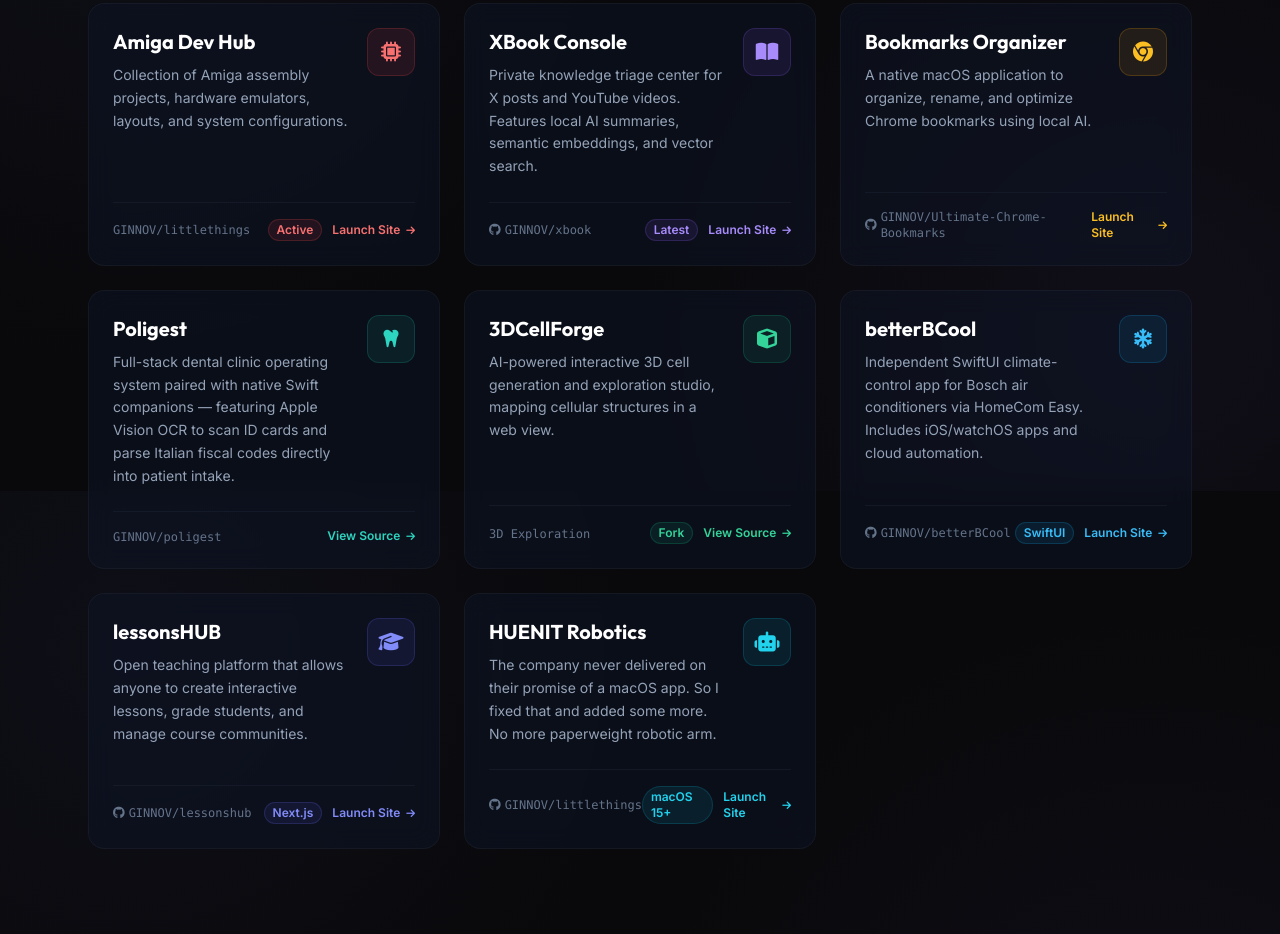
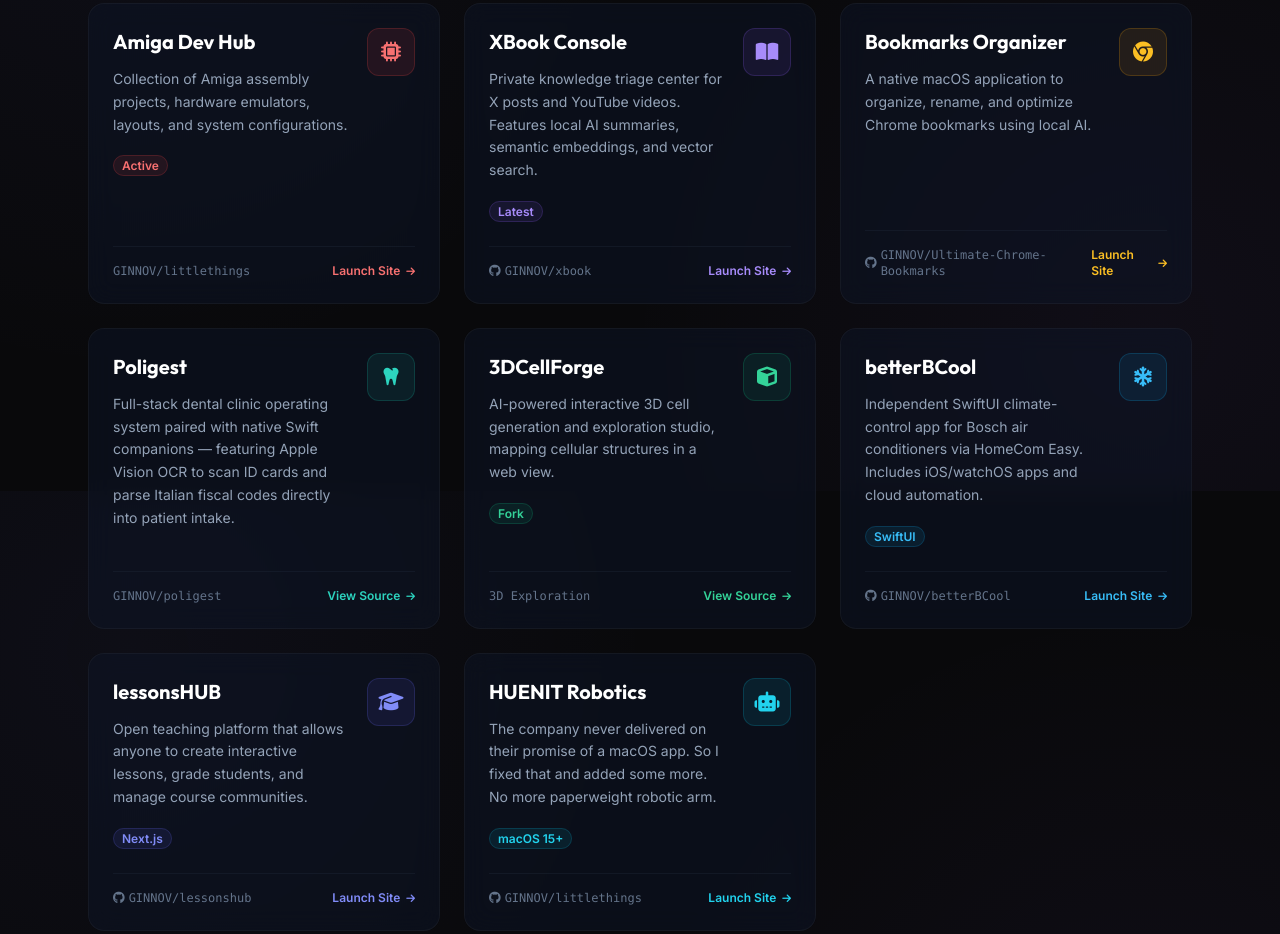
Before and after one commit to GINNOV/GINNOV.github.io, a plain HTML site: page index.html in a window 1280 px wide. Shown: the part 309-1243 px from the top of the page. Drawn offline with nearby package versions, Linux system fonts and the light colour scheme.

Commit message:
Move status badge directly below description text

```diff
--- a/index.html
+++ b/index.html
@@ -77,13 +77,16 @@
         <!-- Project 1: Amiga Dev Hub (littlethings) -->
         <article class="glass-card rounded-2xl p-6 flex flex-col justify-between group" id="project-amiga">
           <div class="flex items-start justify-between gap-4">
-            <div class="space-y-2 flex-1">
+            <div class="space-y-3 flex-1">
               <h2 class="text-xl font-bold text-white font-display">
                 Amiga Dev Hub
               </h2>
               <p class="text-sm text-slate-400 leading-relaxed">
                 Collection of Amiga assembly projects, hardware emulators, layouts, and system configurations.
               </p>
+              <div class="pt-1">
+                <span class="text-xs px-2 py-0.5 rounded-full bg-red-500/10 border border-red-500/20 text-red-400 font-semibold">Active</span>
+              </div>
             </div>
             <div class="w-12 h-12 rounded-xl bg-red-500/10 border border-red-500/20 flex items-center justify-center text-red-400 group-hover:scale-110 transition-transform flex-shrink-0">
               <i class="fas fa-microchip text-xl"></i>
@@ -91,25 +94,25 @@
           </div>
           <div class="mt-6 flex items-center justify-between border-t border-slate-800/40 pt-4">
             <span class="text-xs text-slate-500 font-mono">GINNOV/littlethings</span>
-            <div class="flex items-center gap-2.5">
-              <span class="text-xs px-2 py-0.5 rounded-full bg-red-500/10 border border-red-500/20 text-red-400 font-semibold">Active</span>
             <a href="/littlethings/amiga/index.html" class="inline-flex items-center gap-1.5 text-xs font-semibold text-red-400 hover:text-red-300 hover:underline transition-all">
               Launch Site <i class="fas fa-arrow-right text-[10px]"></i>
             </a>
-            </div>
           </div>
         </article>
 
         <!-- Project 2: XBook Console -->
         <article class="glass-card rounded-2xl p-6 flex flex-col justify-between group animate-fade-in" id="project-xbook">
           <div class="flex items-start justify-between gap-4">
-            <div class="space-y-2 flex-1">
+            <div class="space-y-3 flex-1">
               <h2 class="text-xl font-bold text-white font-display">
                 XBook Console
               </h2>
               <p class="text-sm text-slate-400 leading-relaxed">
                 Private knowledge triage center for X posts and YouTube videos. Features local AI summaries, semantic embeddings, and vector search.
               </p>
+              <div class="pt-1">
+                <span class="text-xs px-2 py-0.5 rounded-full bg-violet-500/10 border border-violet-500/20 text-violet-400 font-semibold">Latest</span>
+              </div>
             </div>
             <div class="w-12 h-12 rounded-xl bg-violet-500/10 border border-violet-500/20 flex items-center justify-center text-violet-400 group-hover:scale-110 transition-transform flex-shrink-0">
               <i class="fas fa-book-open text-xl"></i>
@@ -119,19 +122,16 @@
             <a href="https://github.com/GINNOV/xbook" target="_blank" class="text-xs text-slate-500 hover:text-slate-400 font-mono flex items-center gap-1 transition-all">
               <i class="fab fa-github"></i> GINNOV/xbook
             </a>
-            <div class="flex items-center gap-2.5">
-              <span class="text-xs px-2 py-0.5 rounded-full bg-violet-500/10 border border-violet-500/20 text-violet-400 font-semibold">Latest</span>
             <a href="/littlethings/xbook.html" class="inline-flex items-center gap-1.5 text-xs font-semibold text-violet-400 hover:text-violet-300 hover:underline transition-all">
               Launch Site <i class="fas fa-arrow-right text-[10px]"></i>
             </a>
-            </div>
           </div>
         </article>
 
         <!-- Project 3: Ultimate Chrome Bookmarks -->
         <article class="glass-card rounded-2xl p-6 flex flex-col justify-between group" id="project-bookmarks">
           <div class="flex items-start justify-between gap-4">
-            <div class="space-y-2 flex-1">
+            <div class="space-y-3 flex-1">
               <h2 class="text-xl font-bold text-white font-display">
                 Bookmarks Organizer
               </h2>
@@ -147,18 +147,16 @@
             <a href="https://github.com/GINNOV/Ultimate-Chrome-Bookmarks" target="_blank" class="text-xs text-slate-500 hover:text-slate-400 font-mono flex items-center gap-1 transition-all">
               <i class="fab fa-github"></i> GINNOV/Ultimate-Chrome-Bookmarks
             </a>
-            <div class="flex items-center gap-2.5">
             <a href="/Ultimate-Chrome-Bookmarks/" class="inline-flex items-center gap-1.5 text-xs font-semibold text-amber-400 hover:text-amber-300 hover:underline transition-all">
               Launch Site <i class="fas fa-arrow-right text-[10px]"></i>
             </a>
-            </div>
           </div>
         </article>
 
         <!-- Project 4: Poligest -->
         <article class="glass-card rounded-2xl p-6 flex flex-col justify-between group" id="project-poligest">
           <div class="flex items-start justify-between gap-4">
-            <div class="space-y-2 flex-1">
+            <div class="space-y-3 flex-1">
               <h2 class="text-xl font-bold text-white font-display">
                 Poligest
               </h2>
@@ -172,24 +170,25 @@
           </div>
           <div class="mt-6 flex items-center justify-between border-t border-slate-800/40 pt-4">
             <span class="text-xs text-slate-500 font-mono">GINNOV/poligest</span>
-            <div class="flex items-center gap-2.5">
             <a href="https://github.com/GINNOV/poligest" target="_blank" class="inline-flex items-center gap-1.5 text-xs font-semibold text-teal-400 hover:text-teal-300 hover:underline transition-all">
               View Source <i class="fas fa-arrow-right text-[10px]"></i>
             </a>
-            </div>
           </div>
         </article>
 
         <!-- Project 5: 3DCellForge -->
         <article class="glass-card rounded-2xl p-6 flex flex-col justify-between group" id="project-cellforge">
           <div class="flex items-start justify-between gap-4">
-            <div class="space-y-2 flex-1">
+            <div class="space-y-3 flex-1">
               <h2 class="text-xl font-bold text-white font-display">
                 3DCellForge
               </h2>
               <p class="text-sm text-slate-400 leading-relaxed">
                 AI-powered interactive 3D cell generation and exploration studio, mapping cellular structures in a web view.
               </p>
+              <div class="pt-1">
+                <span class="text-xs px-2 py-0.5 rounded-full bg-emerald-500/10 border border-emerald-500/20 text-emerald-400 font-semibold">Fork</span>
+              </div>
             </div>
             <div class="w-12 h-12 rounded-xl bg-emerald-500/10 border border-emerald-500/20 flex items-center justify-center text-emerald-400 group-hover:scale-110 transition-transform flex-shrink-0">
               <i class="fas fa-cube text-xl"></i>
@@ -197,25 +196,25 @@
           </div>
           <div class="mt-6 flex items-center justify-between border-t border-slate-800/40 pt-4">
             <span class="text-xs text-slate-500 font-mono">3D Exploration</span>
-            <div class="flex items-center gap-2.5">
-              <span class="text-xs px-2 py-0.5 rounded-full bg-emerald-500/10 border border-emerald-500/20 text-emerald-400 font-semibold">Fork</span>
             <a href="https://github.com/GINNOV/3DCellForge" target="_blank" class="inline-flex items-center gap-1.5 text-xs font-semibold text-emerald-400 hover:text-emerald-300 hover:underline transition-all">
               View Source <i class="fas fa-arrow-right text-[10px]"></i>
             </a>
-            </div>
           </div>
         </article>
 
         <!-- Project 6: betterBCool -->
         <article class="glass-card rounded-2xl p-6 flex flex-col justify-between group" id="project-betterbcool">
           <div class="flex items-start justify-between gap-4">
-            <div class="space-y-2 flex-1">
+            <div class="space-y-3 flex-1">
               <h2 class="text-xl font-bold text-white font-display">
                 betterBCool
               </h2>
               <p class="text-sm text-slate-400 leading-relaxed">
                 Independent SwiftUI climate-control app for Bosch air conditioners via HomeCom Easy. Includes iOS/watchOS apps and cloud automation.
               </p>
+              <div class="pt-1">
+                <span class="text-xs px-2 py-0.5 rounded-full bg-sky-500/10 border border-sky-500/20 text-sky-400 font-semibold">SwiftUI</span>
+              </div>
             </div>
             <div class="w-12 h-12 rounded-xl bg-sky-500/10 border border-sky-500/20 flex items-center justify-center text-sky-400 group-hover:scale-110 transition-transform flex-shrink-0">
               <i class="fas fa-snowflake text-xl"></i>
@@ -225,25 +224,25 @@
             <a href="https://github.com/GINNOV/betterBCool" target="_blank" class="text-xs text-slate-500 hover:text-slate-400 font-mono flex items-center gap-1 transition-all">
               <i class="fab fa-github"></i> GINNOV/betterBCool
             </a>
-            <div class="flex items-center gap-2.5">
-              <span class="text-xs px-2 py-0.5 rounded-full bg-sky-500/10 border border-sky-500/20 text-sky-400 font-semibold">SwiftUI</span>
             <a href="/littlethings/betterbcool.html" class="inline-flex items-center gap-1.5 text-xs font-semibold text-sky-400 hover:text-sky-300 hover:underline transition-all">
               Launch Site <i class="fas fa-arrow-right text-[10px]"></i>
             </a>
-            </div>
           </div>
         </article>
 
         <!-- Project 7: lessonsHUB -->
         <article class="glass-card rounded-2xl p-6 flex flex-col justify-between group" id="project-lessonshub">
           <div class="flex items-start justify-between gap-4">
-            <div class="space-y-2 flex-1">
+            <div class="space-y-3 flex-1">
               <h2 class="text-xl font-bold text-white font-display">
                 lessonsHUB
               </h2>
               <p class="text-sm text-slate-400 leading-relaxed">
                 Open teaching platform that allows anyone to create interactive lessons, grade students, and manage course communities.
               </p>
+              <div class="pt-1">
+                <span class="text-xs px-2 py-0.5 rounded-full bg-indigo-500/10 border border-indigo-500/20 text-indigo-400 font-semibold">Next.js</span>
+              </div>
             </div>
             <div class="w-12 h-12 rounded-xl bg-indigo-500/10 border border-indigo-500/20 flex items-center justify-center text-indigo-400 group-hover:scale-110 transition-transform flex-shrink-0">
               <i class="fas fa-graduation-cap text-xl"></i>
@@ -253,25 +252,25 @@
             <a href="https://github.com/GINNOV/lessonshub" target="_blank" class="text-xs text-slate-500 hover:text-slate-400 font-mono flex items-center gap-1 transition-all">
               <i class="fab fa-github"></i> GINNOV/lessonshub
             </a>
-            <div class="flex items-center gap-2.5">
-              <span class="text-xs px-2 py-0.5 rounded-full bg-indigo-500/10 border border-indigo-500/20 text-indigo-400 font-semibold">Next.js</span>
             <a href="https://lessonshub.vercel.app" target="_blank" class="inline-flex items-center gap-1.5 text-xs font-semibold text-indigo-400 hover:text-indigo-300 hover:underline transition-all">
               Launch Site <i class="fas fa-arrow-right text-[10px]"></i>
             </a>
-            </div>
           </div>
         </article>
 
         <!-- Project 8: HUENIT Robotics -->
         <article class="glass-card rounded-2xl p-6 flex flex-col justify-between group" id="project-huenit">
           <div class="flex items-start justify-between gap-4">
-            <div class="space-y-2 flex-1">
+            <div class="space-y-3 flex-1">
               <h2 class="text-xl font-bold text-white font-display">
                 HUENIT Robotics
               </h2>
               <p class="text-sm text-slate-400 leading-relaxed">
                 The company never delivered on their promise of a macOS app. So I fixed that and added some more. No more paperweight robotic arm.
               </p>
+              <div class="pt-1">
+                <span class="text-xs px-2 py-0.5 rounded-full bg-cyan-500/10 border border-cyan-500/20 text-cyan-400 font-semibold">macOS 15+</span>
+              </div>
             </div>
             <div class="w-12 h-12 rounded-xl bg-cyan-500/10 border border-cyan-500/20 flex items-center justify-center text-cyan-400 group-hover:scale-110 transition-transform flex-shrink-0">
               <i class="fas fa-robot text-xl"></i>
@@ -281,12 +280,9 @@
             <a href="https://github.com/GINNOV/littlethings/tree/master/Hardware/huenit/joy1" target="_blank" class="text-xs text-slate-500 hover:text-slate-400 font-mono flex items-center gap-1 transition-all">
               <i class="fab fa-github"></i> GINNOV/littlethings
             </a>
-            <div class="flex items-center gap-2.5">
-              <span class="text-xs px-2 py-0.5 rounded-full bg-cyan-500/10 border border-cyan-500/20 text-cyan-400 font-semibold">macOS 15+</span>
             <a href="/littlethings/huenit.html" class="inline-flex items-center gap-1.5 text-xs font-semibold text-cyan-400 hover:text-cyan-300 hover:underline transition-all">
               Launch Site <i class="fas fa-arrow-right text-[10px]"></i>
             </a>
-            </div>
           </div>
         </article>
 
```
Lines whose indentation alone changed are shown as unchanged.
